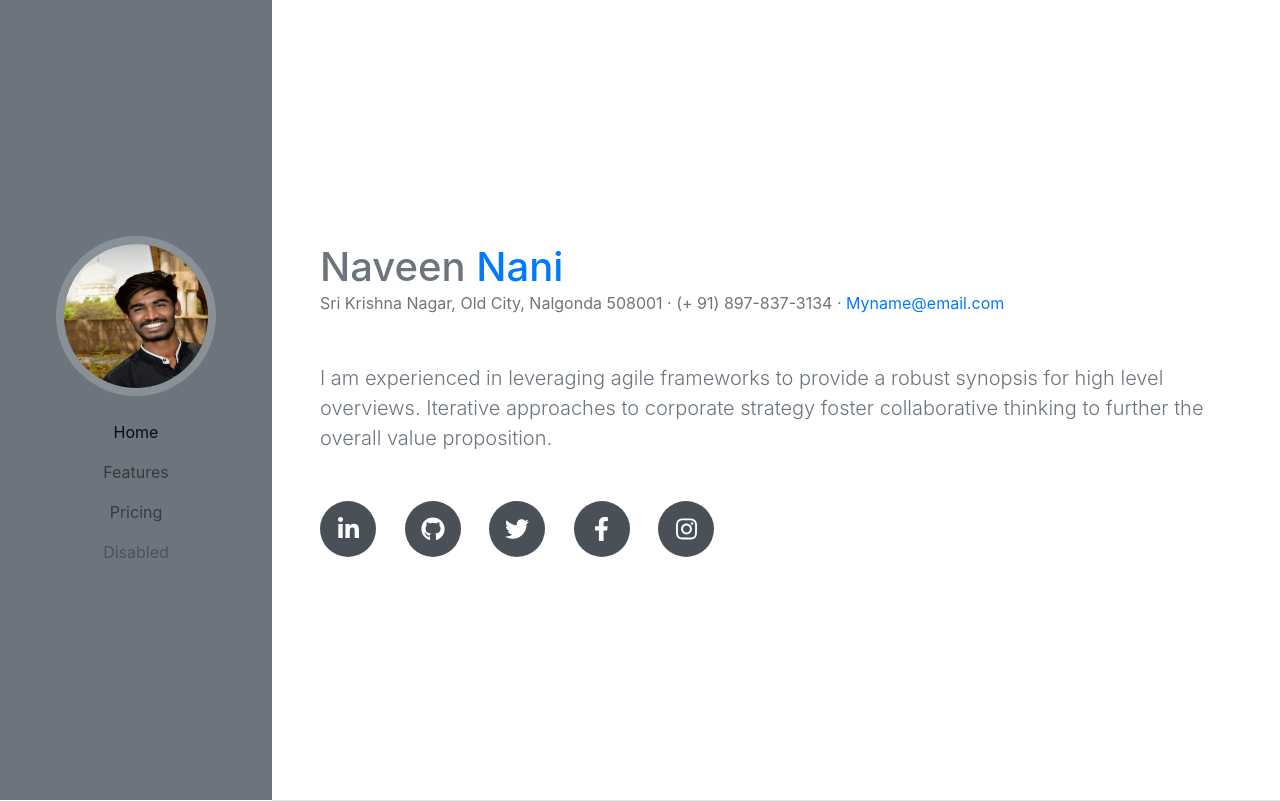
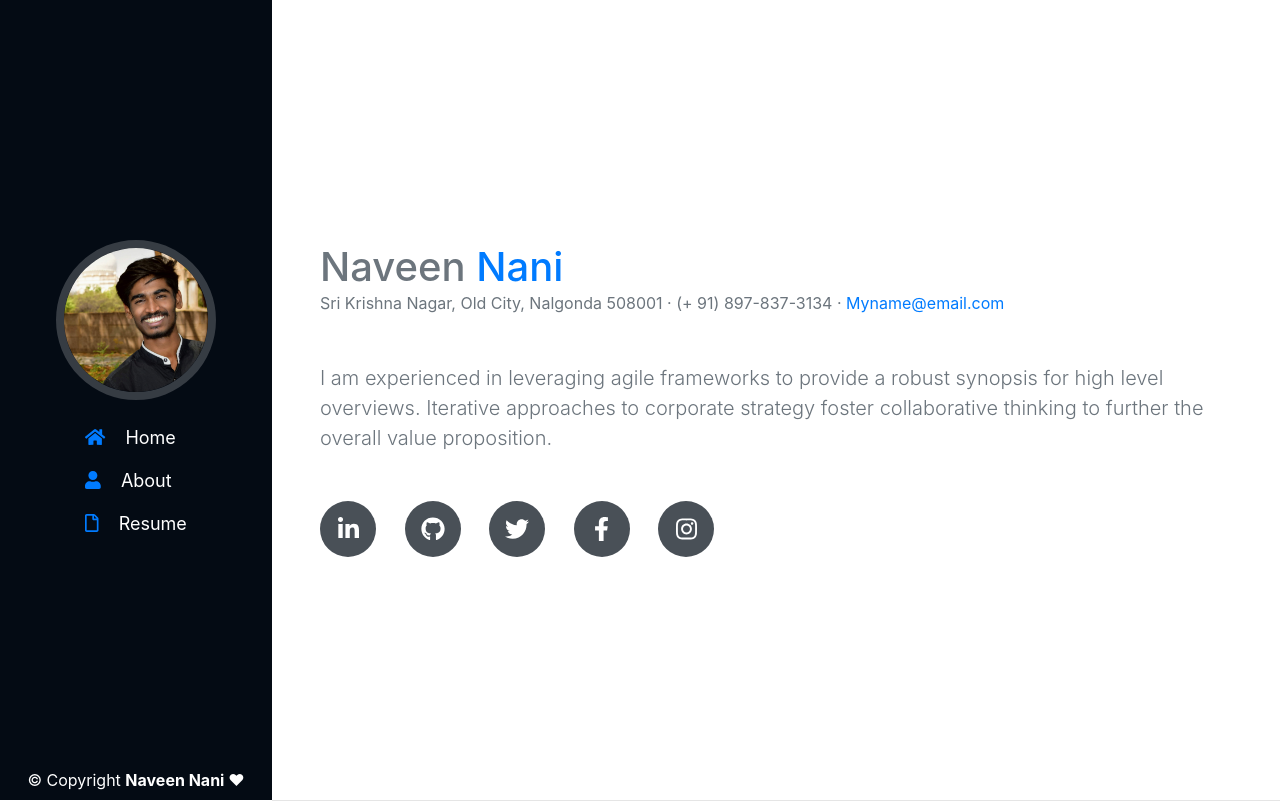
Before and after one commit to NaveenKanneboina/Website, a plain HTML site: page index.html in a window 1280 px wide. Drawn offline with nearby package versions, Linux system fonts and the light colour scheme.

Commit message:
updated the home

```diff
--- a/css/style.css
+++ b/css/style.css
@@ -41,13 +41,18 @@ body {
     }
 }
 
+.nav-item{
+  color: #fff !important;
+  font-size: large;
+}
+
 @media (min-width: 992px) {
   body {
       padding-top: 0;
       padding-left: 17rem;
     }
   #sideNav {
-      text-align: center;
+      /* text-align: center; */
       position: fixed;
       top: 0;
       left: 0;
@@ -55,6 +60,7 @@ body {
       flex-direction: column;
       width: 17rem;
       height: 100vh;
+      background: #040b14 !important;
   }
   #sideNav .navbar-brand {
       display: flex;
--- a/index.html
+++ b/index.html
@@ -18,20 +18,24 @@
         <a class="navbar-brand" href="#">
             <span class="d-block d-lg-none">Naveen Nani</span>
             <span class="d-none d-lg-block">
-                <img class="img-fluid img-profile rounded-circle mx-auto mb-2" src="assets/Img/profile.jpeg" alt="" />
+                <img class="img-fluid img-profile rounded-circle mx-auto mb-2" src="assets/Img/Nani.jpeg" alt="" />
             </span>
         </a>
         <button class="navbar-toggler" type="button" data-toggle="collapse" data-target="#navbarNavAltMarkup" aria-controls="navbarNavAltMarkup" aria-expanded="false" aria-label="Toggle navigation">
           <span class="navbar-toggler-icon"></span>
         </button>
         <div class="collapse navbar-collapse" id="navbarNavAltMarkup">
-          <div class="navbar-nav flex-column">
-            <a class="nav-item nav-link active" href="#">Home <span class="sr-only">(current)</span></a>
-            <a class="nav-item nav-link" href="#">Features</a>
-            <a class="nav-item nav-link" href="#">Pricing</a>
-            <a class="nav-item nav-link disabled" href="#">Disabled</a>
+          <div class="navbar-nav flex-column links">
+            <a class="nav-item nav-link " href="#"><i class="fa fa-home" style="margin-right: 20px; color: #007bff"></i>Home</a>
+            <a class="nav-item nav-link" href="#"><i class="fas fa-user" style="margin-right: 20px; color: #007bff"></i>About</a>
+            <a class="nav-item nav-link" href="#"><i class="far fa-file" style="margin-right: 20px; color: #007bff "></i>Resume</a>
+            <!-- <a class="nav-item nav-link" href="#">Portfolio</a>
+            <a class="nav-item nav-link" href="#">Contact</a> -->
           </div>
         </div>
+        <span class="d-none d-lg-block" style="color: #fff;">
+          © Copyright <b>Naveen Nani ❤</b>
+        </span>
     </nav>
     <div class="container-fluid p-0">
         <!-- About-->
```
Also changed, not shown: assets/Img/Nani.jpeg (added), assets/Img/avatar.jpeg (added).
